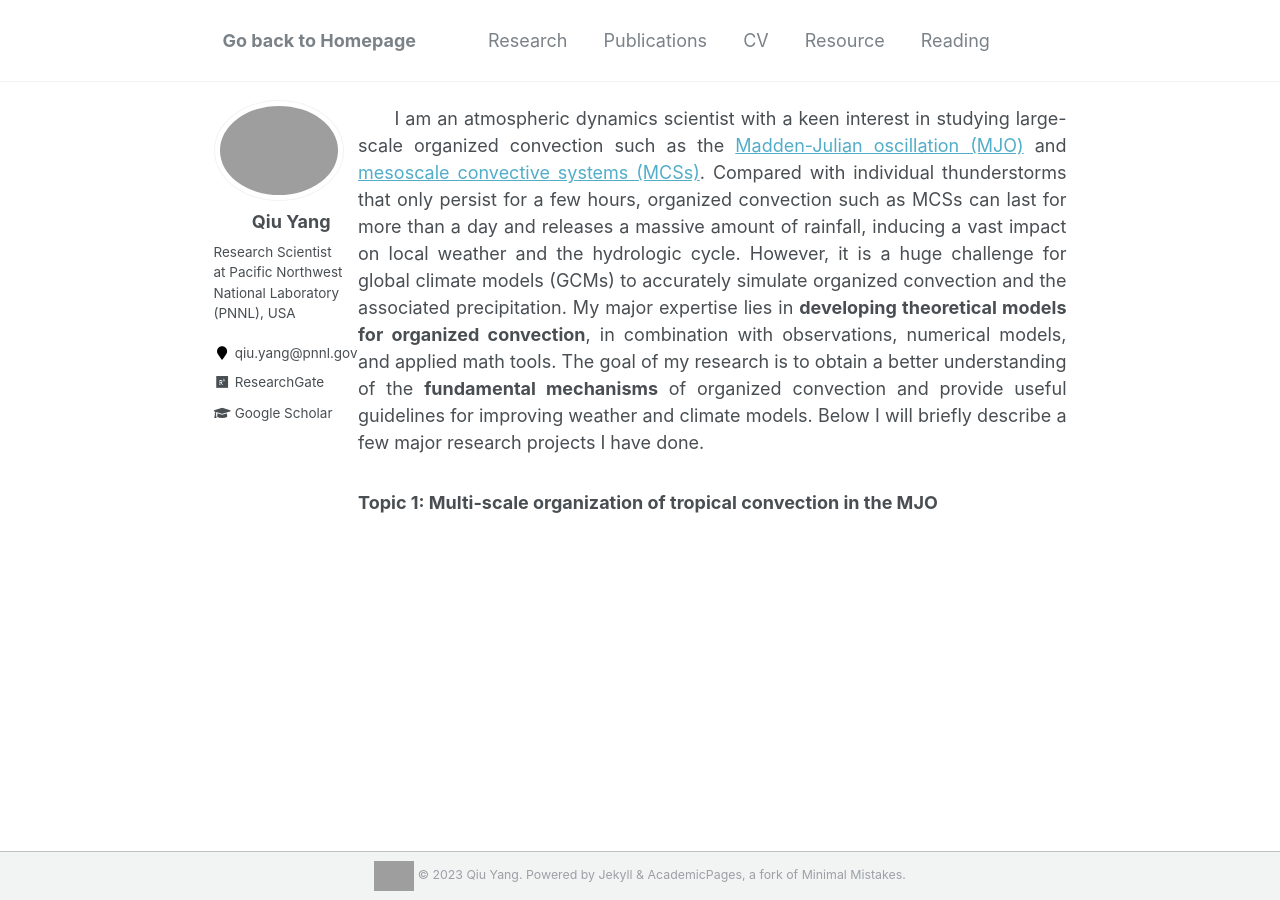
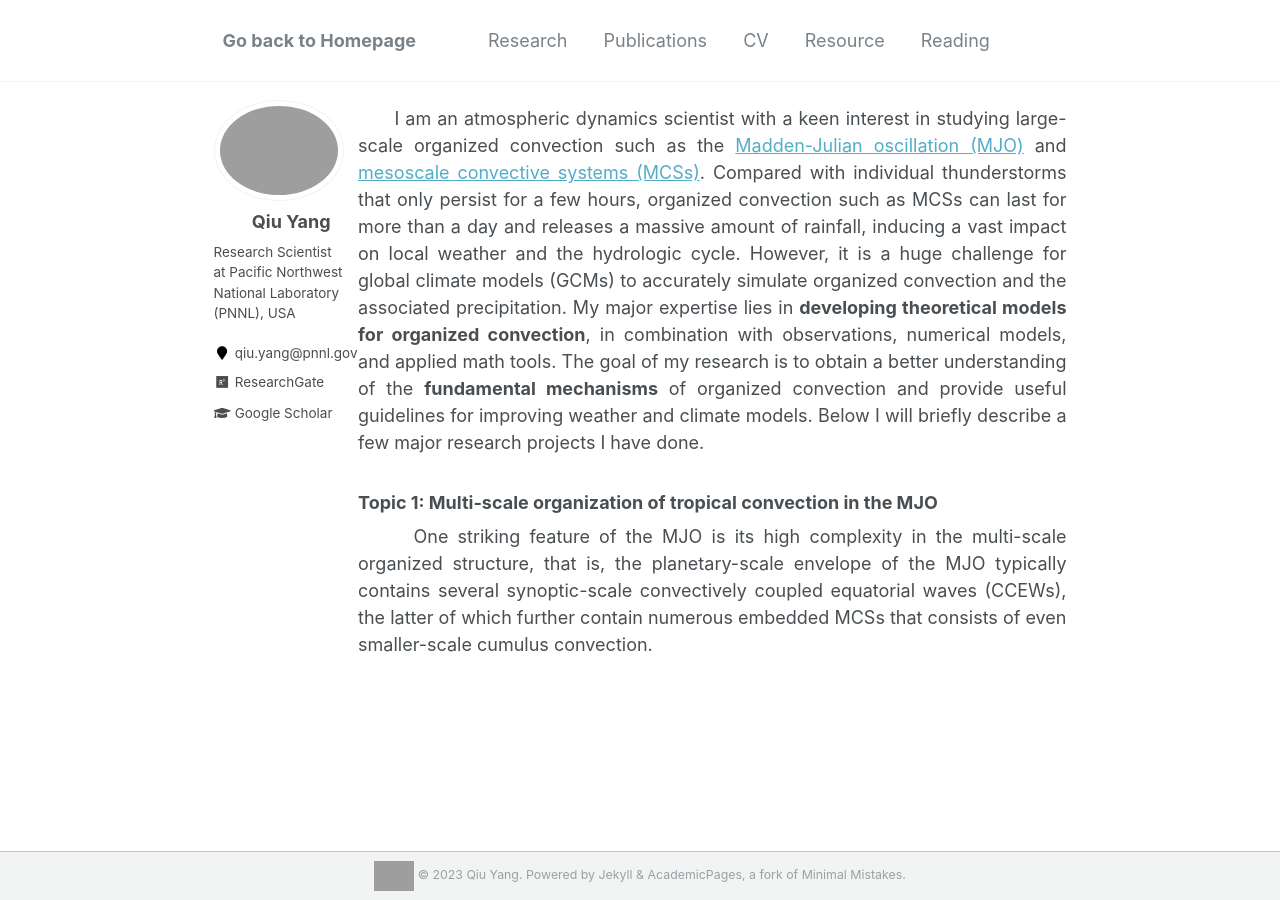
Before and after one commit to qiuyang50/qiuyang50.github.io, a Jekyll site: the page built from _pages/research.md, in a window 1280 px wide. Built offline with Jekyll 4.4.1, drawn with Linux system fonts in a browser that asks for light colours; grey boxes are pictures that could not be loaded.

Commit message:
Update research.md

```diff
--- a/_pages/research.md
+++ b/_pages/research.md
@@ -8,3 +8,4 @@
 &nbsp;&nbsp;&nbsp;&nbsp;&nbsp;&nbsp;I am an atmospheric dynamics scientist with a keen interest in studying large-scale organized convection such as the [Madden-Julian oscillation (MJO)](https://www.youtube.com/watch?v=UsWHHE_jkGE&t=137s) and [mesoscale convective systems (MCSs)](https://en.wikipedia.org/wiki/Mesoscale_convective_system). Compared with individual thunderstorms that only persist for a few hours, organized convection such as MCSs can last for more than a day and releases a massive amount of rainfall, inducing a vast impact on local weather and the hydrologic cycle. However, it is a huge challenge for global climate models (GCMs) to accurately simulate organized convection and the associated precipitation. My major expertise lies in **developing theoretical models for organized convection**, in combination with observations, numerical models, and applied math tools. The goal of my research is to obtain a better understanding of the **fundamental mechanisms** of organized convection and provide useful guidelines for improving weather and climate models. Below I will briefly describe a few major research projects I have done.
 
 ### Topic 1: Multi-scale organization of tropical convection in the MJO
+&nbsp;&nbsp;&nbsp;&nbsp;&nbsp;&nbsp;One striking feature of the MJO is its high complexity in the multi-scale organized structure, that is, the planetary-scale envelope of the MJO typically contains several synoptic-scale convectively coupled equatorial waves (CCEWs), the latter of which further contain numerous embedded MCSs that consists of even smaller-scale cumulus convection.
```
